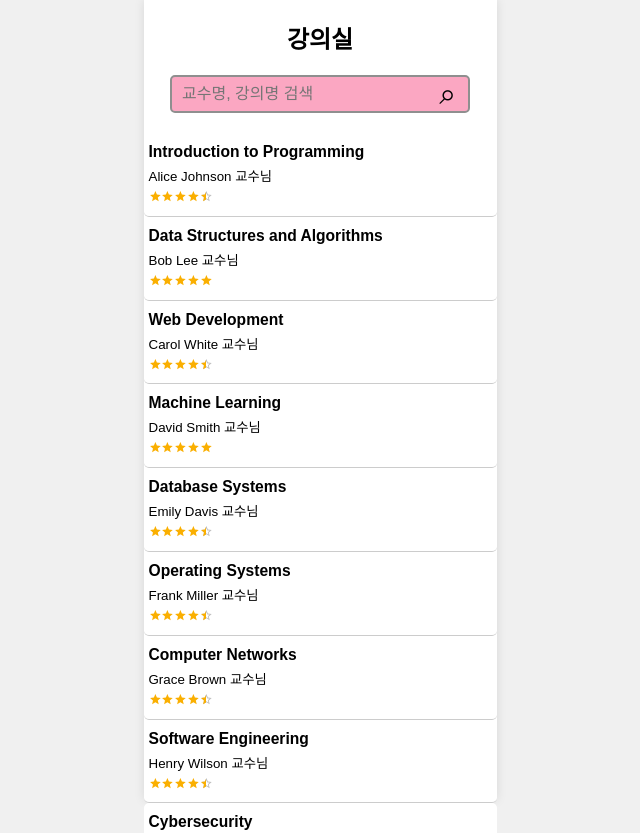
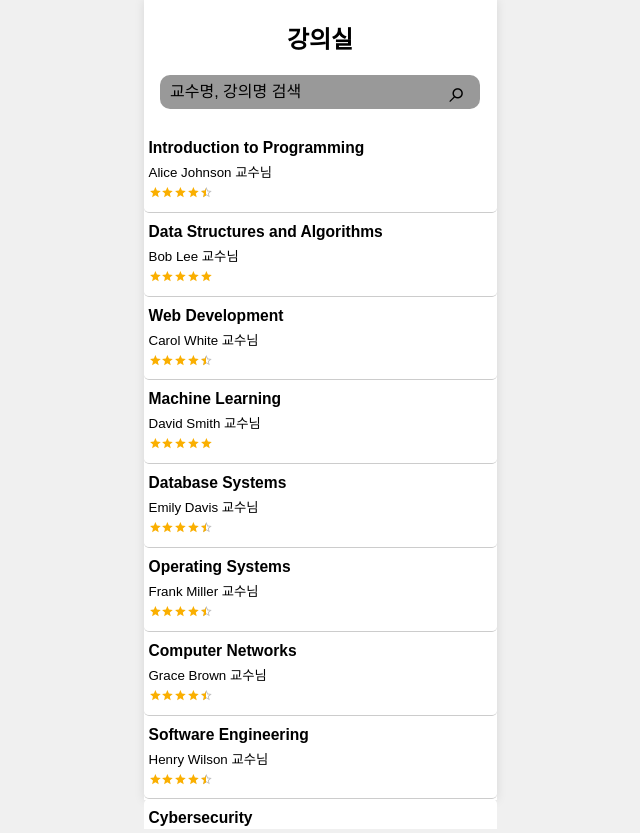
Before and after one commit to ais-internship-cnu/I-school-FE, a Next.js app: page /course-page in a window 1280 px wide. Shown: the whole page, without its empty margins (320-960 px from the left). Built offline with nearby package versions, Linux system fonts and the light colour scheme; what axios-mock-adapter would draw is missing.

Commit message:
style: 검색창 디자인 수정

```diff
--- a/src/styles/course-search-style.css
+++ b/src/styles/course-search-style.css
@@ -53,14 +53,17 @@
 }
 
 .search-bar {
-  width: 300px;
+  width: 320px;
   padding:8px 10px;
-
+  border: 0px;
   box-sizing: border-box;
-  border-radius: 5px;
-  border: 2px solid #8f8f8f;
-  background-color: hsl(341, 91%, 82%);
+  border-radius: 10px;
+  background-color: hsl(0, 0%, 60%);
+  color: black;
   font-size: 16px; /* 폰트 크기 설정 */
+}
+.search-bar::placeholder {
+  color: black; /* placeholder 텍스트 색상 */
 }
 
 /* 검색 버튼 스타일 */
```
Also changed, not shown: src/app/course-page/page.tsx (line endings or trailing spaces).
